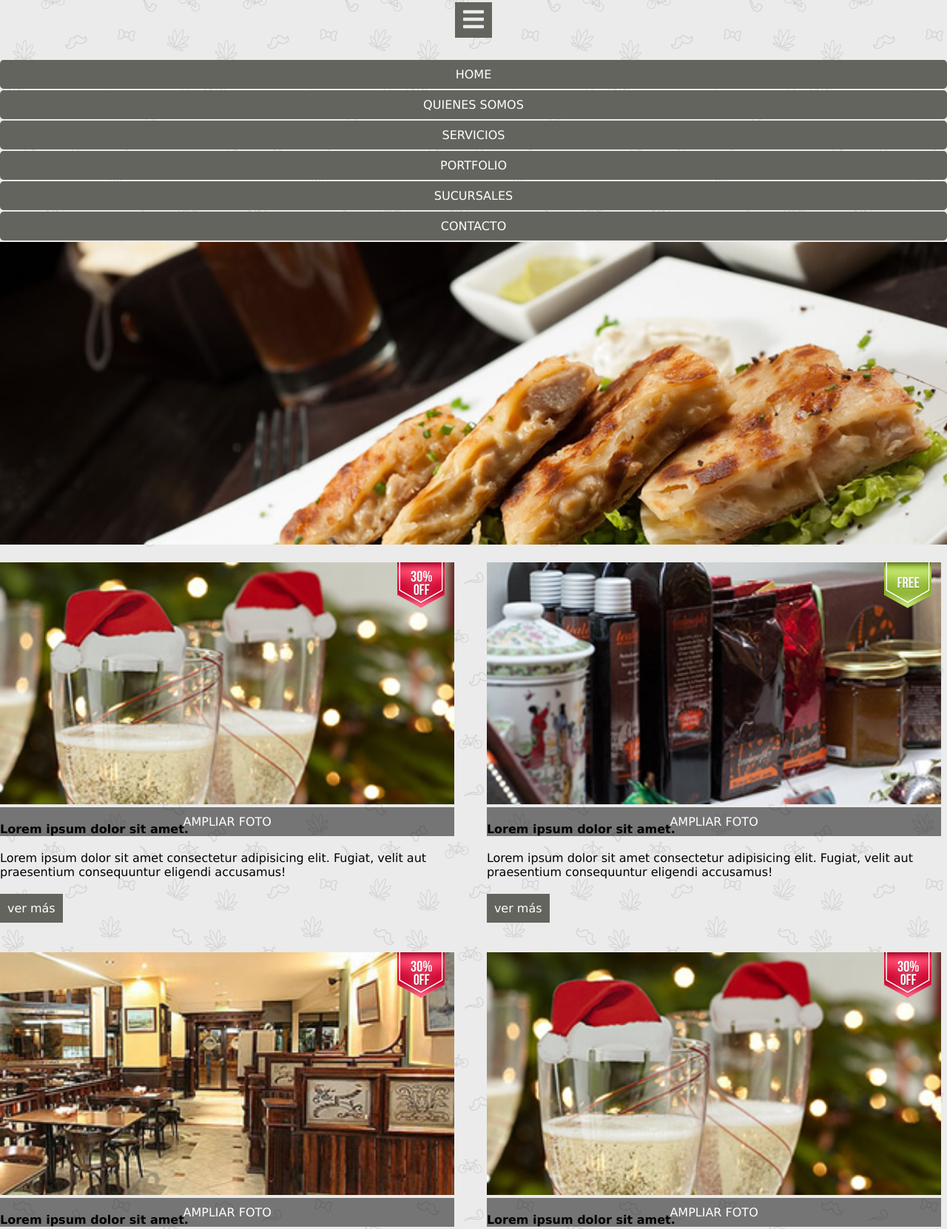
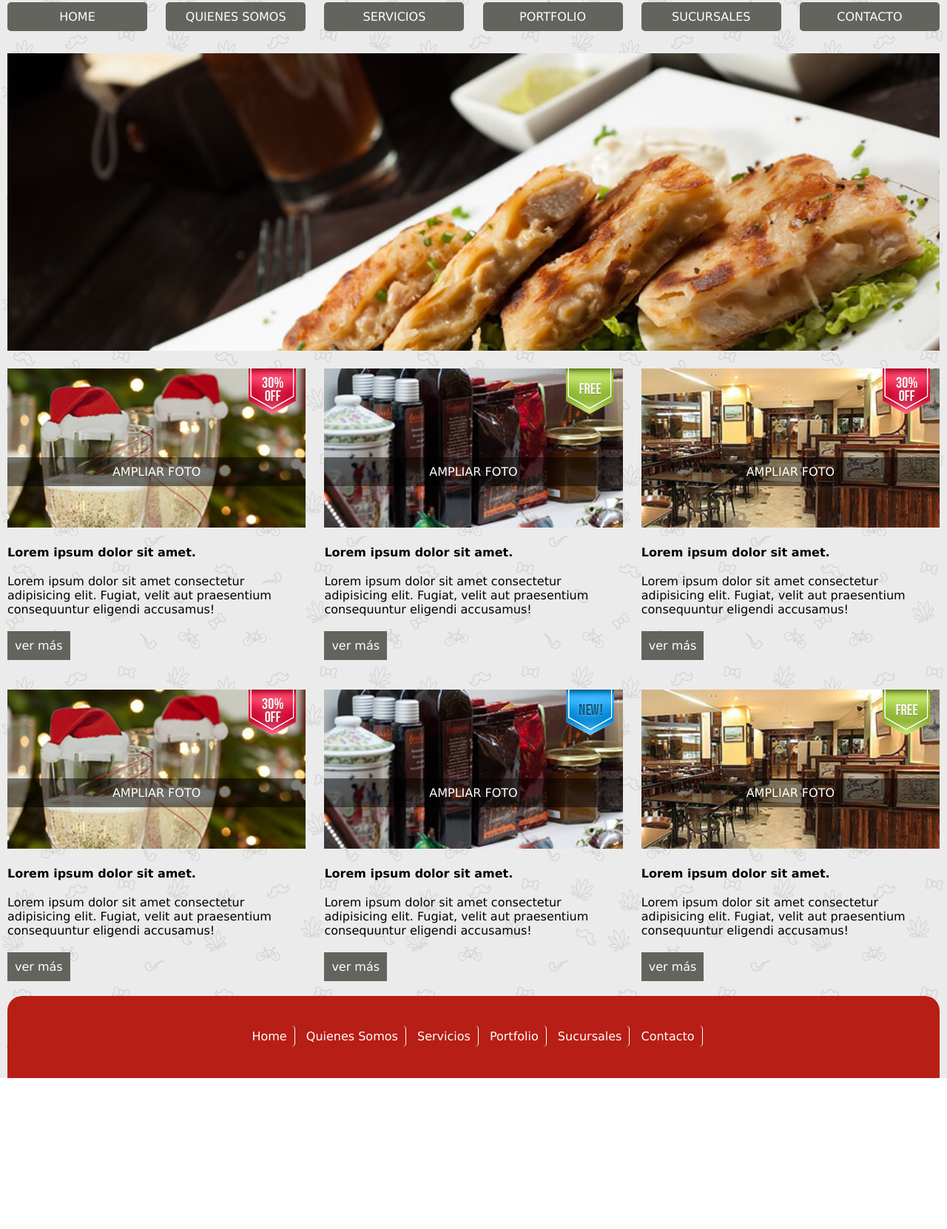
Before and after one commit to jesizf/kitchening, a website: page views/home.html in a window 1280 px wide. Shown: the part 199-1860 px from the top of the page at 74% size. After the commit the page ends 1656 px from the top, so only its background shows below. Drawn offline with Linux system fonts and the light colour scheme; files that its build step writes are made by us from their sources; files whose address does not match are found by name.

Commit message:
desktop done

```diff
--- a/public/css/footer.css
+++ b/public/css/footer.css
@@ -6,3 +6,42 @@ footer li{
 
 
 }
+footer li{
+    background-color: #63645d;
+    margin-bottom: 2px;
+    padding: 10px 0;
+    text-align: center;
+    border-radius: 5px;
+}
+footer li a{
+    color: #ffffff;
+    text-transform:uppercase;
+
+}
+:root{
+    --colorgris: #63645d;}
+@media(min-width:1024px){
+    footer{
+        padding:40px;
+        background-color: #b71e15
+        ;
+        text-align: center;
+        border-radius:20px 20px 0 0;
+    }
+
+    footer li{
+        background:none;
+        display:inline-block;
+        padding:10px;
+        border-right:1px solid #ffff;
+        padding:5px 10px;
+    }
+    footer li last-child{
+        border-right: none;
+    }
+footer li a{
+    color: #ffffff;
+    text-transform:capitalize; /*primera letra en mayu*/
+
+}
+}
--- a/public/css/general.css
+++ b/public/css/general.css
@@ -13,3 +13,6 @@ a{
 li{
     list-style: none;
 }
+:root{
+  --colorgris:#63645d;
+}
--- a/public/css/header.css
+++ b/public/css/header.css
@@ -17,6 +17,7 @@ header a.btn-burger{
     font-size: 32px;
    margin: 0 auto 30px;
    text-align: center;
+   border-radius: 5px;
 
 }
 header li{
@@ -30,7 +31,31 @@ header li a{
     color: #ffffff;
     text-transform:uppercase;
 
+
 }
-:root{
-    --colorgris: #63645d;
+
+@media(min-width:768px){
+    header a.btn-burger{
+
+        display:none;
+
+    }
+    header li{
+        float: left; /* los botones
+        del home se ponen uno al lado del otro */
+        width:15%;
+        margin-right:2%;
+        margin-bottom:30px;
+    }
+    header li:last-child{ /*que el ultimo tenga estas dimen
+        siones*/
+        margin-right:0;
+    }
+}   header li a{
+    font-size: .9rem ;
 }
+@media (min-width:1024px){
+
+    header li a{
+        font-size: 1rem ;
+}}
--- a/public/css/home.css
+++ b/public/css/home.css
@@ -1,9 +1,10 @@
 
 .home{
     background-image:url('/images/fondo.png');
-    padding:0,10px;
+    padding:0 10px;
 }
 .home .banner{
+    width:100%;
    display: none}
 
    /*productos*/
@@ -19,15 +20,17 @@
 .home .img-foto{
            width:100%;
    }
+
 .home .btn-zoom{
        position:absolute;
        top:calc(50% -10px);
 
        text-transform: uppercase;
        color:#fff;
+       top:120px;
        left:0;
        background-color: rgba(0,0,0,0.5);
-       display:block;
+       display:block; /*si le doy un ancho*/
        width:100%;
        padding:10px 0;
        text-align: center;
@@ -57,7 +60,9 @@ li{
    }
    /*tablet*/
   @media(min-width:768px){
-      .home .banner{display:block;}
+      .home .banner{
+          display:block;
+        }
       .home .banner img{
           width:100%;
 
@@ -67,10 +72,33 @@ li{
          display: inline-block;
          margin-right:3%;
 
-      }.home .producto.producto:nth-child(even){
+    }
+    .home .producto.producto:nth-child(even){
 margin-right :3%;
 }
 .home .producto.producto:nth-child(2n){
 margin-right: 0;
+}}
+
+/*desktop*/
+@media (min-width:1024px){
+    .home{
+        max-width:1280px;
+        margin:0 auto;
     }
+    .home .productos{
+        overflow: hidden;
     }
+    .home .producto{
+        float:left;
+        width:32%;
+        margin-right:2%;
+    }.home .producto.producto:nth-child(2n){
+        margin-right: 2%;
+        }
+    .home .producto.producto:nth-child(3n){
+        margin-right: 0;
+    }
+
+
+}
--- a/views/home.html
+++ b/views/home.html
@@ -22,7 +22,7 @@
                 <li><a href=""> quienes somos</a></li>
                 <li><a href=""> Servicios</a></li>
                 <li><a href=""> Portfolio</a></li>
-                <li><a href=""> SUcursales</a></li>
+                <li><a href=""> Sucursales</a></li>
                 <li><a href="">contacto </a></li>
 
 
```
Also changed, not shown: views/contacto.html (deleted), views/portfolio.html (deleted), views/quienes.html (deleted), views/servicios.html (deleted), views/sucursales.html (deleted). Lines whose indentation alone changed are shown as unchanged.
